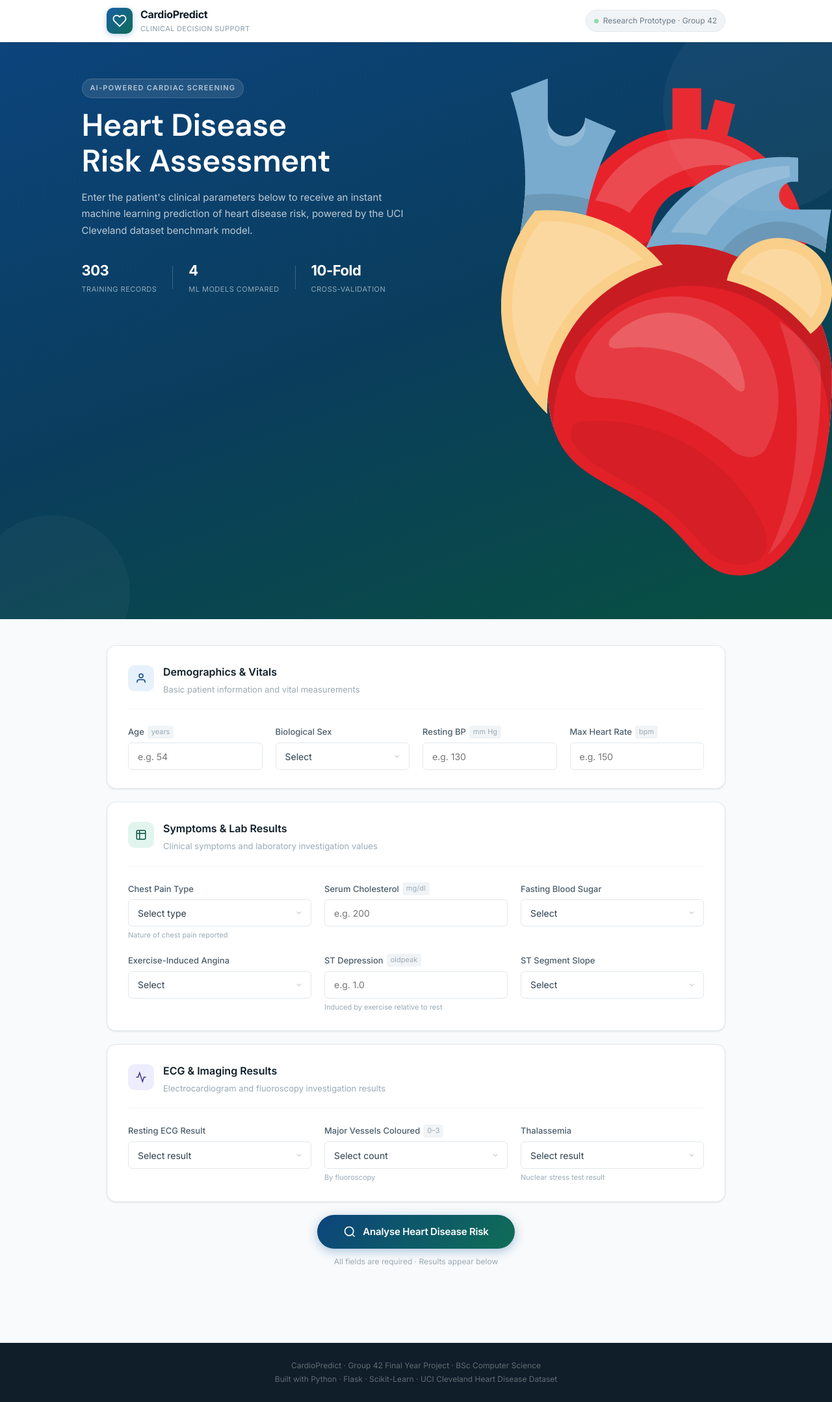
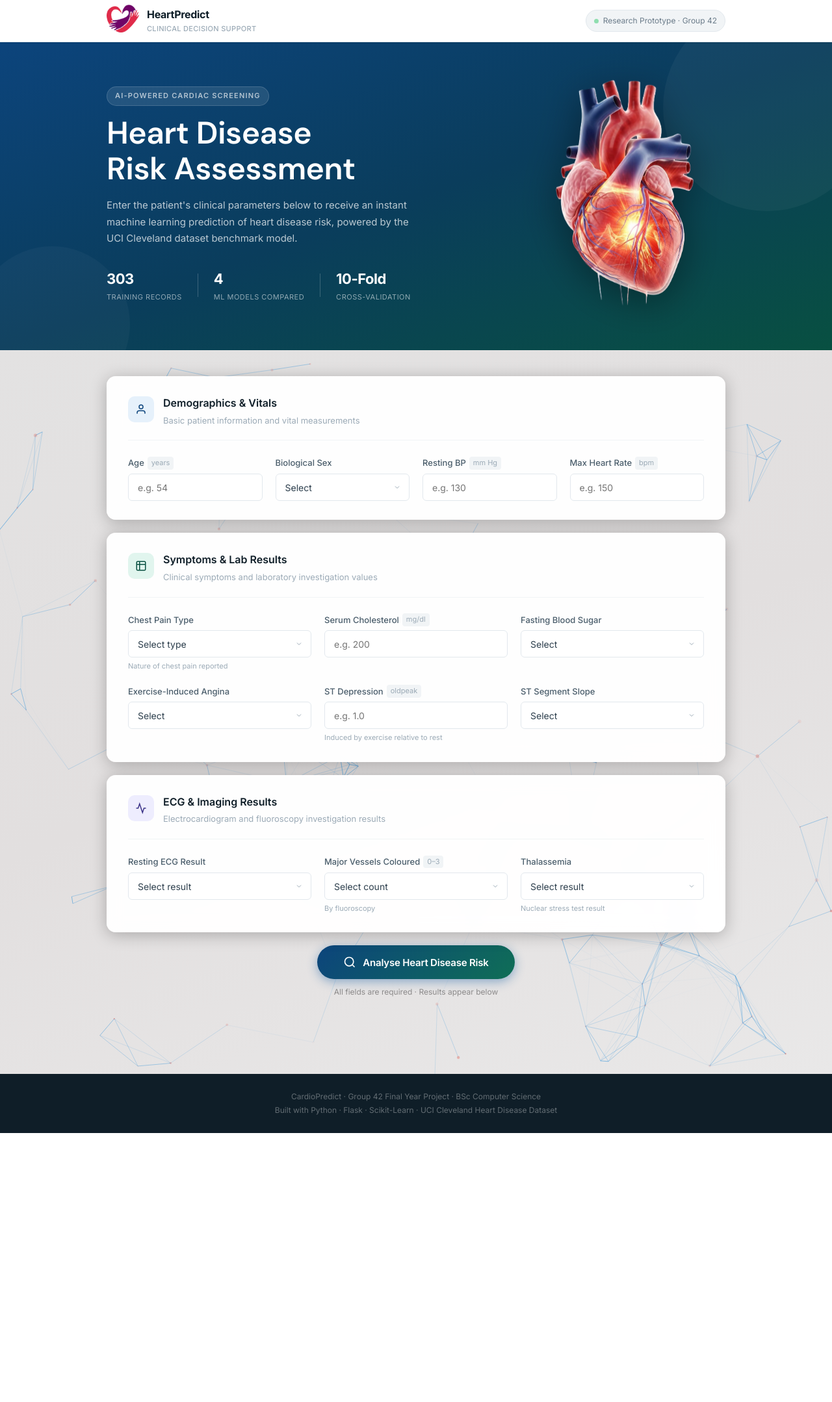
Before and after one commit to BawaErnestKwame/Heart_disease_prediction, a Flask app: page / in a window 1280 px wide. Shown: the whole page at 65% size. After the commit the page ends 1744 px from the top, so only its background shows below. Run offline with Flask 3, Linux system fonts and the light colour scheme; parts of the project's set-up code (start-up, migrations or seed data) failed here and were passed over.

Commit message:
General update

```diff
--- a/static/css/style.css
+++ b/static/css/style.css
@@ -92,17 +92,10 @@ body {
   gap: 12px;
 }
 
-.logo-icon {
-  width: 40px;
-  height: 40px;
-  border-radius: var(--radius-md);
-  background: linear-gradient(135deg, #185FA5 0%, #0F6E56 100%);
-  display: flex;
-  align-items: center;
-  justify-content: center;
-  color: white;
-  box-shadow: 0 2px 8px rgba(24,95,165,0.3);
+.logo img{
+  width: 50px;
 }
+
 
 .logo-name {
   display: block;
@@ -152,9 +145,9 @@ body {
   padding: 56px 0 60px;
   position: relative;
   overflow: hidden;
-  display: flex;
 }
 
+/* decorative circles */
 .hero::before {
   content: '';
   position: absolute;
@@ -162,6 +155,7 @@ body {
   width: 320px; height: 320px;
   border-radius: 50%;
   background: rgba(255,255,255,0.04);
+  pointer-events: none;
 }
 
 .hero::after {
@@ -171,10 +165,59 @@ body {
   width: 240px; height: 240px;
   border-radius: 50%;
   background: rgba(255,255,255,0.03);
+  pointer-events: none;
 }
 
-.hero-content { position: relative; z-index: 1; max-width: 680px; }
+/* ── Hero inner — two columns ─────────────────────────────────────────────── */
+.hero-inner {
+  max-width: 1000px;
+  margin: 0 auto;
+  padding: 0 24px;
+  display: flex;
+  align-items: center;
+  justify-content: space-between;
+  gap: 40px;
+  position: relative;
+  z-index: 1;
+}
 
+.hero-content {
+  flex: 1;
+  min-width: 0;
+}
+
+/* ── Heart image ──────────────────────────────────────────────────────────── */
+.image_container {
+  flex: 0 0 280px;
+  display: flex;
+  align-items: center;
+  justify-content: center;
+  animation-name: heartfloat;
+  animation-duration: 3s;
+  animation-timing-function: ease-in-out;
+  animation-delay: 0.5s;
+  animation-iteration-count: infinite;
+}
+
+.image_container img {
+  width: 100%;
+  max-width: 260px;
+  height: auto;
+  filter: drop-shadow(0 10px 30px rgba(0,0,0,0.4));
+}
+
+@keyframes heartfloat {
+  0%   { transform: translateY(0px);   }
+  50%  { transform: translateY(-22px) rotate(4deg); }
+  100% { transform: translateY(0px);   }
+}
+
+/* hide image on small screens */
+@media (max-width: 768px) {
+  .image_container { display: none; }
+}
+
+/* ── Hero text ────────────────────────────────────────────────────────────── */
 .hero-label {
   display: inline-block;
   font-size: 11px;
@@ -203,14 +246,13 @@ body {
   font-size: 15px;
   color: rgba(255,255,255,0.72);
   line-height: 1.7;
-  max-width: 520px;
+  max-width: 480px;
   margin-bottom: 32px;
 }
 
 .hero-stats {
   display: flex;
   align-items: center;
-  gap: 0;
 }
 
 .stat { padding: 0 24px; }
@@ -239,21 +281,44 @@ body {
   background: rgba(255,255,255,0.2);
 }
 
-/* ── Main ─────────────────────────────────────────────────────────────────── */
-.main { padding: 40px 0 80px; }
+/* ── Main — particles background ─────────────────────────────────────────── */
+.main {
+  padding: 40px 0 80px;
+  position: relative;
+}
+
+#particles-bg {
+  position: absolute;
+  top: 0;
+  left: 0;
+  width: 100%;
+  height: 100%;
+  z-index: 0;
+  background: linear-gradient(160deg, #e3e2e2 0%, #e2dfdf 50%, #e9e8e8 100%);
+}
+
+/* form container sits above particles */
+.main .container {
+  position: relative;
+  z-index: 1;
+}
 
 /* ── Form Sections ────────────────────────────────────────────────────────── */
 .form-section {
-  background: var(--white);
-  border: 1px solid var(--gray-200);
+  background: rgba(255, 255, 255, 0.97);
+  backdrop-filter: blur(12px);
+  border: 1px solid rgba(255,255,255,0.2);
   border-radius: var(--radius-lg);
   padding: 28px 32px;
   margin-bottom: 20px;
-  box-shadow: var(--shadow-sm);
-  transition: box-shadow 0.2s;
+  box-shadow: 0 4px 24px rgba(0,0,0,0.25);
+  transition: box-shadow 0.2s, transform 0.2s;
 }
 
-.form-section:hover { box-shadow: var(--shadow-md); }
+.form-section:hover {
+  box-shadow: 0 8px 32px rgba(0,0,0,0.35);
+  transform: translateY(-1px);
+}
 
 .section-header {
   display: flex;
@@ -357,9 +422,7 @@ body {
   box-shadow: 0 0 0 3px rgba(24,95,165,0.12);
 }
 
-.input:hover, .select:hover {
-  border-color: var(--gray-300);
-}
+.input:hover, .select:hover { border-color: var(--gray-300); }
 
 .input.error, .select.error {
   border-color: var(--red-500);
@@ -397,14 +460,14 @@ body {
   font-family: inherit;
   cursor: pointer;
   transition: opacity 0.2s, transform 0.15s, box-shadow 0.2s;
-  box-shadow: 0 4px 16px rgba(24,95,165,0.35);
+  box-shadow: 0 4px 16px rgba(24,95,165,0.45);
   letter-spacing: -0.2px;
 }
 
 .btn-predict:hover {
   opacity: 0.92;
   transform: translateY(-1px);
-  box-shadow: 0 6px 20px rgba(24,95,165,0.4);
+  box-shadow: 0 6px 20px rgba(24,95,165,0.5);
 }
 
 .btn-predict:active {
@@ -420,7 +483,7 @@ body {
 
 .submit-note {
   font-size: 12px;
-  color: var(--gray-400);
+  color: rgba(54, 52, 52, 0.5);
 }
 
 /* ── Result Card ──────────────────────────────────────────────────────────── */
@@ -632,7 +695,7 @@ body {
 
 @keyframes spin { to { transform: rotate(360deg); } }
 
-/* ── Footer ───────────────────────────────────────────────────────────────── */
+/* ── Footer  */
 .footer {
   background: var(--gray-900);
   padding: 24px 0;
@@ -645,5 +708,5 @@ body {
   line-height: 1.8;
 }
 
-/* ── Utility ──────────────────────────────────────────────────────────────── */
+/* ── Utility ──────── */
 .hidden { display: none !important; }
--- a/templates/index.html
+++ b/templates/index.html
@@ -3,7 +3,7 @@
 <head>
   <meta charset="UTF-8" />
   <meta name="viewport" content="width=device-width, initial-scale=1.0" />
-  <title>CardioPredict — Heart Disease Risk Assessment</title>
+  <title> Heart Disease Risk Assessment</title>
   <link rel="stylesheet" href="{{ url_for('static', filename='css/style.css') }}" />
   <link href="https://fonts.googleapis.com/css2?family=Inter:wght@300;400;500;600;700&family=DM+Sans:wght@400;500;600&display=swap" rel="stylesheet" />
 </head>
@@ -14,12 +14,12 @@
     <div class="header-inner">
       <div class="logo">
         <div class="logo-icon">
-          <svg width="22" height="22" viewBox="0 0 24 24" fill="none" stroke="currentColor" stroke-width="2" stroke-linecap="round" stroke-linejoin="round">
-            <path d="M20.84 4.61a5.5 5.5 0 0 0-7.78 0L12 5.67l-1.06-1.06a5.5 5.5 0 0 0-7.78 7.78l1.06 1.06L12 21.23l7.78-7.78 1.06-1.06a5.5 5.5 0 0 0 0-7.78z"/>
+                <img src="{{ url_for('static', filename='images/logo.png') }}" alt="heart image" class="logo_image">
+
           </svg>
         </div>
         <div>
-          <span class="logo-name">CardioPredict</span>
+          <span class="logo-name">HeartPredict</span>
           <span class="logo-sub">Clinical Decision Support</span>
         </div>
       </div>
@@ -30,9 +30,11 @@
     </div>
   </header>
 
-  <!-- ── HERO  -->
+  <!-- ── HERO ───────────────────────────────────────────────────────────── -->
   <section class="hero">
-    <div class="container">
+    <div class="hero-inner">
+
+      <!-- Left: text content -->
       <div class="hero-content">
         <div class="hero-label">AI-Powered Cardiac Screening</div>
         <h1 class="hero-title">Heart Disease<br/>Risk Assessment</h1>
@@ -41,33 +43,38 @@
           instant machine learning prediction of heart disease risk,
           powered by the UCI Cleveland dataset benchmark model.
         </p>
-        <div class="hero-stats">
+            <div class="hero-stats">
           <div class="stat">
-            <span class="stat-num">303</span>
+            <span class="stat-num" data-target="303">0</span>
             <span class="stat-label">Training Records</span>
           </div>
           <div class="stat-divider"></div>
           <div class="stat">
-            <span class="stat-num">4</span>
+            <span class="stat-num" data-target="4">0</span>
             <span class="stat-label">ML Models Compared</span>
           </div>
           <div class="stat-divider"></div>
           <div class="stat">
-            <span class="stat-num">10-Fold</span>
+            <span class="stat-num" data-target="10" data-suffix="-Fold">0</span>
             <span class="stat-label">Cross-Validation</span>
           </div>
         </div>
       </div>
+
+      <!-- Right: heart image -->
+      <div class="image_container">
+        <img src="{{ url_for('static', filename='images/heart.png') }}" alt="heart image">
+      </div>
+
     </div>
-
-    <!-- heart image -->
-     <div class="">
-      <img src="/assets/heart_image.png" alt="heart image ">
-     </div>
   </section>
 
   <!-- ── MAIN FORM ───────────────────────────────────────────────────────── -->
   <main class="main">
+
+    <!-- Particles background -->
+    <div id="particles-bg"></div>
+
     <div class="container">
       <form id="prediction-form" action="/predict" method="POST">
 
@@ -88,7 +95,6 @@
               <label class="label" for="age">Age <span class="unit">years</span></label>
               <input class="input" type="number" id="age" name="age" min="20" max="90" placeholder="e.g. 54" required />
             </div>
-
             <div class="field">
               <label class="label" for="sex">Biological Sex</label>
               <select class="select" id="sex" name="sex" required>
@@ -97,12 +103,10 @@
                 <option value="0">Female</option>
               </select>
             </div>
-
             <div class="field">
               <label class="label" for="trestbps">Resting BP <span class="unit">mm Hg</span></label>
               <input class="input" type="number" id="trestbps" name="trestbps" min="80" max="220" placeholder="e.g. 130" required />
             </div>
-
             <div class="field">
               <label class="label" for="thalach">Max Heart Rate <span class="unit">bpm</span></label>
               <input class="input" type="number" id="thalach" name="thalach" min="60" max="220" placeholder="e.g. 150" required />
@@ -134,12 +138,10 @@
               </select>
               <span class="field-hint">Nature of chest pain reported</span>
             </div>
-
             <div class="field">
               <label class="label" for="chol">Serum Cholesterol <span class="unit">mg/dl</span></label>
               <input class="input" type="number" id="chol" name="chol" min="100" max="600" placeholder="e.g. 200" required />
             </div>
-
             <div class="field">
               <label class="label" for="fbs">Fasting Blood Sugar</label>
               <select class="select" id="fbs" name="fbs" required>
@@ -148,7 +150,6 @@
                 <option value="0">120 mg/dl or below (No)</option>
               </select>
             </div>
-
             <div class="field">
               <label class="label" for="exang">Exercise-Induced Angina</label>
               <select class="select" id="exang" name="exang" required>
@@ -157,13 +158,11 @@
                 <option value="0">No</option>
               </select>
             </div>
-
             <div class="field">
               <label class="label" for="oldpeak">ST Depression <span class="unit">oldpeak</span></label>
               <input class="input" type="number" id="oldpeak" name="oldpeak" step="0.1" min="0" max="7" placeholder="e.g. 1.0" required />
               <span class="field-hint">Induced by exercise relative to rest</span>
             </div>
-
             <div class="field">
               <label class="label" for="slope">ST Segment Slope</label>
               <select class="select" id="slope" name="slope" required>
@@ -198,7 +197,6 @@
                 <option value="2">LV Hypertrophy</option>
               </select>
             </div>
-
             <div class="field">
               <label class="label" for="ca">Major Vessels Coloured <span class="unit">0–3</span></label>
               <select class="select" id="ca" name="ca" required>
@@ -210,7 +208,6 @@
               </select>
               <span class="field-hint">By fluoroscopy</span>
             </div>
-
             <div class="field">
               <label class="label" for="thal">Thalassemia</label>
               <select class="select" id="thal" name="thal" required>
@@ -327,5 +324,49 @@
   </footer>
 
   <script src="{{ url_for('static', filename='js/main.js') }}"></script>
+
+  <!-- ── Particles.js ───────────────────────────────────────────────────── -->
+  <script src="https://cdn.jsdelivr.net/npm/particles.js@2.0.0/particles.min.js"></script>
+  <script>
+    particlesJS('particles-bg', {
+      particles: {
+        number: { value: 70, density: { enable: true, value_area: 800 } },
+        color: { value: "#E74C3C" },
+        shape: { type: "circle" },
+        opacity: { value: 0.4, random: true },
+        size: { value: 3, random: true },
+        line_linked: {
+          enable: true,
+          distance: 150,
+          color: "#4A9EDB",
+          opacity: 0.7,
+          width: 1
+        },
+        move: {
+          enable: true,
+          speed: 1.5,
+          direction: "none",
+          random: true,
+          straight: false,
+          out_mode: "out",
+          bounce: false
+        }
+      },
+      interactivity: {
+        detect_on: "canvas",
+        events: {
+          onhover: { enable: true, mode: "grab" },
+          onclick: { enable: true, mode: "push" },
+          resize: true
+        },
+        modes: {
+          grab: { distance: 140, line_linked: { opacity: 0.5 } },
+          push: { particles_nb: 4 }
+        }
+      },
+      retina_detect: true
+    });
+  </script>
+
 </body>
 </html>
```
Also changed, not shown: requirements.txt (added, +7 -0 lines), static/js/main.js (+35 -0 lines), static/images/confusion_matrices.png (renamed from assets/confusion_matrices.png), static/images/cv_comparison.png (renamed from assets/cv_comparison.png), static/images/decision_tree_plot (1).png (renamed from assets/decision_tree_plot (1).png), static/images/eda_overview.png (renamed from assets/eda_overview.png), static/images/feature_distributions.png (renamed from assets/feature_distributions.png), static/images/feature_importance.png (renamed from assets/feature_importance.png), static/images/heart.png (added), static/images/heart2.png (added), static/images/heart_image.png (renamed from assets/heart_image.png), static/images/learning_curves.png (renamed from assets/learning_curves.png), static/images/logo.png (added), static/images/performance_comparison.png (renamed from assets/performance_comparison.png), 2 more files.
